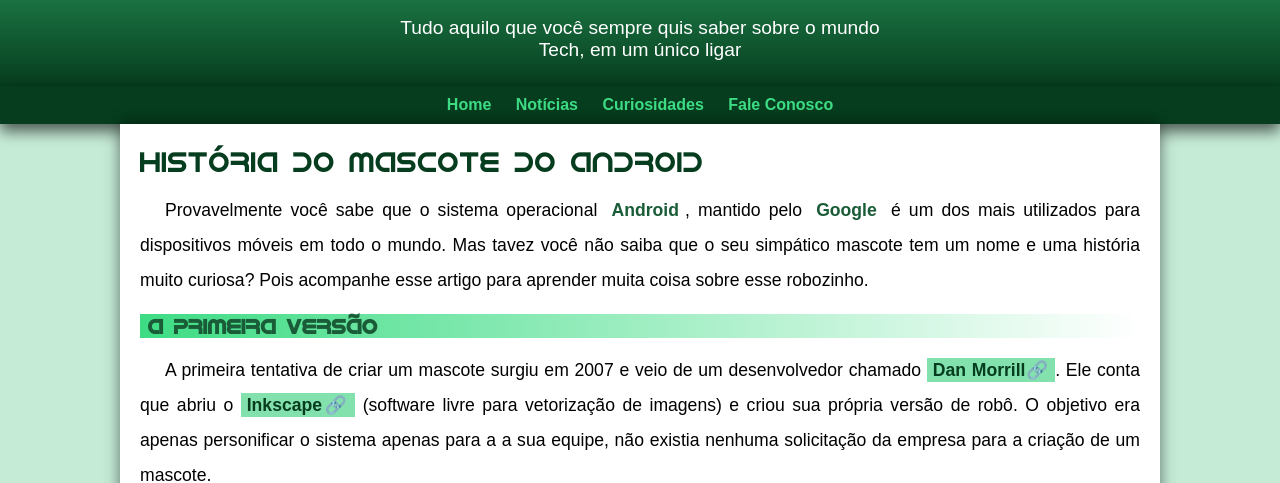
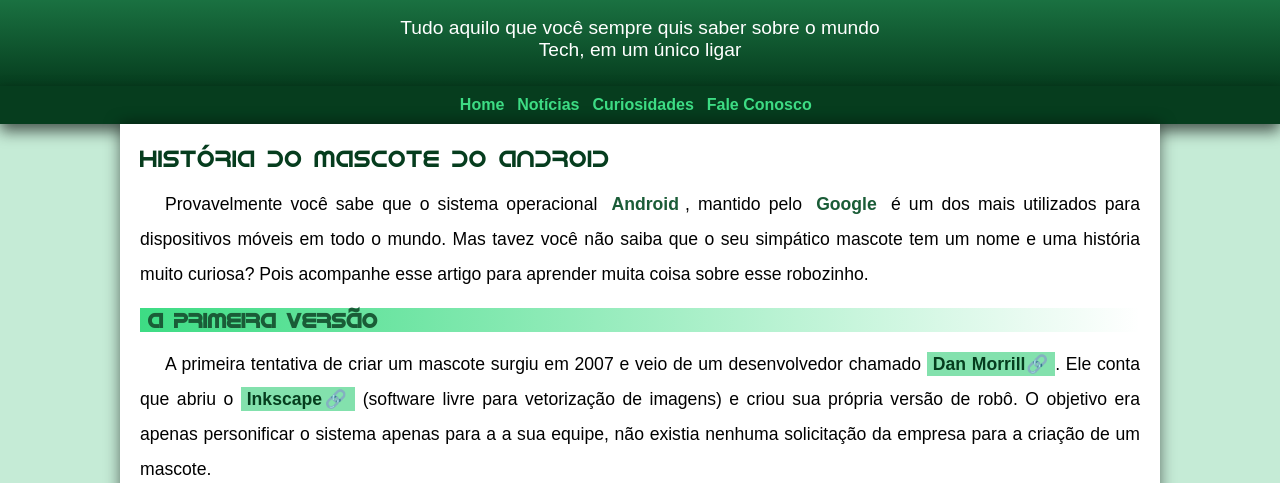
Before and after one commit to Michaelsillva/android, a plain HTML site: page projeto/index.html in a window 1280 px wide. Shown: the part 90-573 px from the top of the page. Drawn offline with Linux system fonts and the light colour scheme.

Commit message:
nova mudanças

```diff
--- a/projeto/style.css
+++ b/projeto/style.css
@@ -95,11 +95,11 @@ nav{
 }
 nav > a{
     color: var(--cor2);
-    padding: 10px;
+   margin-right: 8.5px;
     text-decoration: none;
     font-weight: bold;
     transition-duration: 0.7s;
-    margin-right: auto;
+
 
 }
 nav > a:hover{
@@ -122,7 +122,7 @@ main h1{
     color: var(--cor5);
     font-family: var(--font-android);
     font-weight: normal;
-    font-size: 1.8em;
+
 }
 main h2{
     color: var(--cor4);
```
